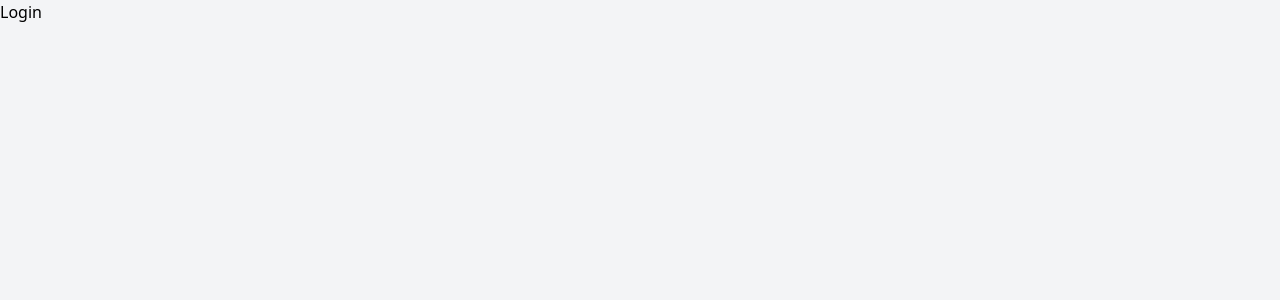
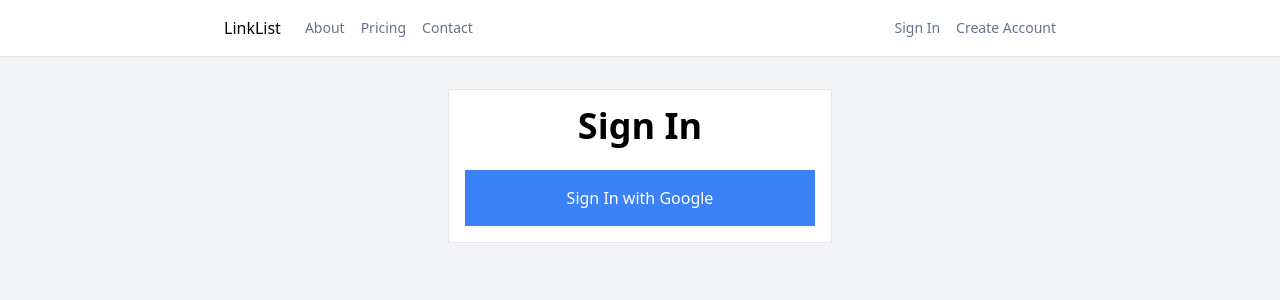
Before and after one commit to lukitas1337/fightstats-dummy, a Next.js app: page /login in a window 1280 px wide. Shown: the top 300 px of the page. Built offline with nearby package versions, Linux system fonts and the light colour scheme.

Commit message:
sign in h1 and google button

```diff
--- a/src/app/layout.js
+++ b/src/app/layout.js
@@ -1,6 +1,6 @@
 import { Geist, Geist_Mono } from "next/font/google";
 import "./globals.css";
-
+import Header from "./components/Header";
 const geistSans = Geist({
   variable: "--font-geist-sans",
   subsets: ["latin"],
@@ -22,7 +22,12 @@ export default function RootLayout({ children }) {
       <body
         className={`${geistSans.variable} ${geistMono.variable} antialiased`}
       >
+        <main>
+        <Header />
+        <div className='max-w-4xl mx-auto p-8'>
         {children}
+        </div>
+        </main>
       </body>
     </html>
   );
--- a/src/app/login/page.js
+++ b/src/app/login/page.js
@@ -1,3 +1,10 @@
-export default function Login() {
-    return <div>Login</div>
+export default function LoginPage() {
+    return (
+    <div>
+        <div className="bg-white border p-4 max-w-sm mx-auto">
+            <h1 className='text-4xl font-bold text-center mb-6'>Sign In</h1>
+        <button className='bg-blue-500 text-white px-6 py-4 text-center w-full'>Sign In with Google</button>
+        </div>
+    </div>
+    )
 }
--- a/src/app/page.js
+++ b/src/app/page.js
@@ -1,11 +1,10 @@
-import Header from './components/Header';
+
 
 export default function Home() {
   return (
 
 <main>
-    <Header />
-  <section className='p-8 pt-32 max-w-4xl mx-auto'>
+  <section className='pt-32'>
     <div className='max-w-md mb-6'>
       <h1 className='text-6xl font-bold'>Your one link <br/> for everything</h1>
       <h2 className='text-xl text-gray-500 mt-6'>Share your links, social profiles, contact info and more on one page.</h2>
```
